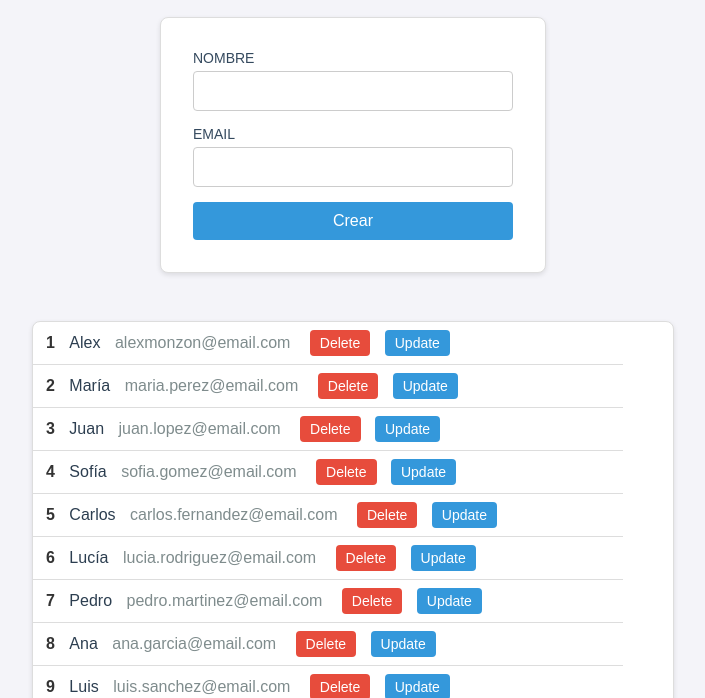
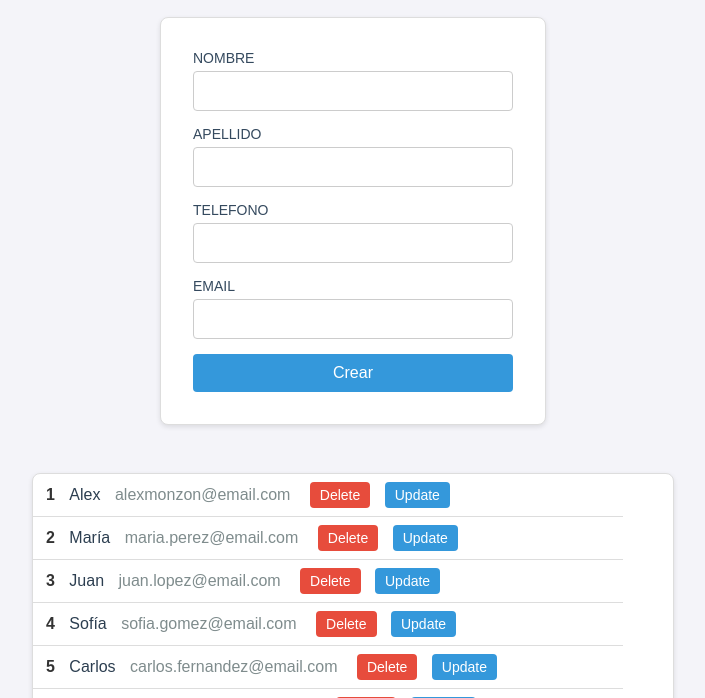
Before and after one commit to AlexMonzdev/01_Agenda_JS, a website built with Vite: page index.html in a window 1280 px wide. Shown: the part 61-759 px from the top of the page, without its empty margins (287-992 px from the left). Built offline with nearby package versions, Linux system fonts and the light colour scheme.

Commit message:
feature: add new inputs at html form

```diff
--- a/index.html
+++ b/index.html
@@ -12,6 +12,10 @@
     <form action="">
       <label for="nombre">NOMBRE</label>
       <input type="text" name="nombre" id="nombre" />
+      <label for="surname">APELLIDO</label>
+      <input type="text" name="surname" id="surname" />
+      <label for="phone">TELEFONO</label>
+      <input type="text" name="phone" id="phone" />
       <label for="email">EMAIL</label>
       <input type="email" name="email" id="email" />
       <button type="submit" id="create">Crear</button>
```
